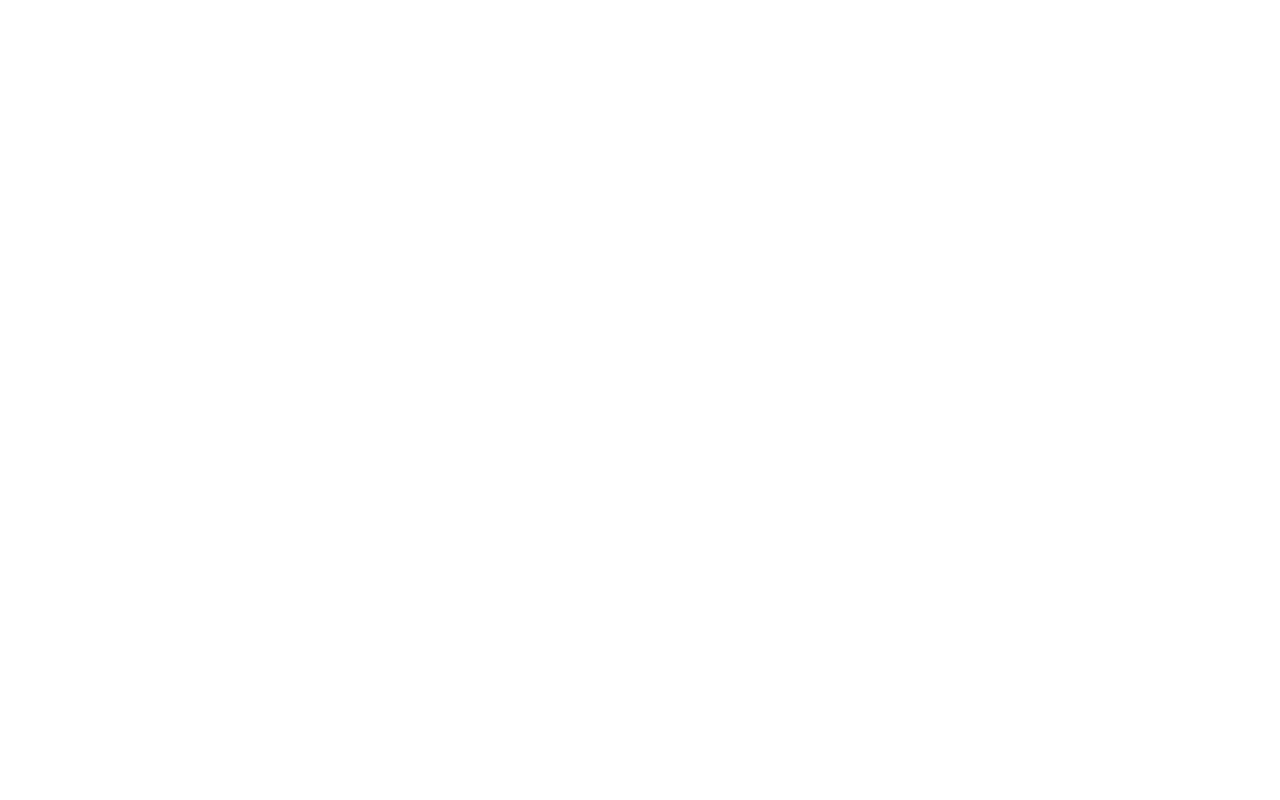
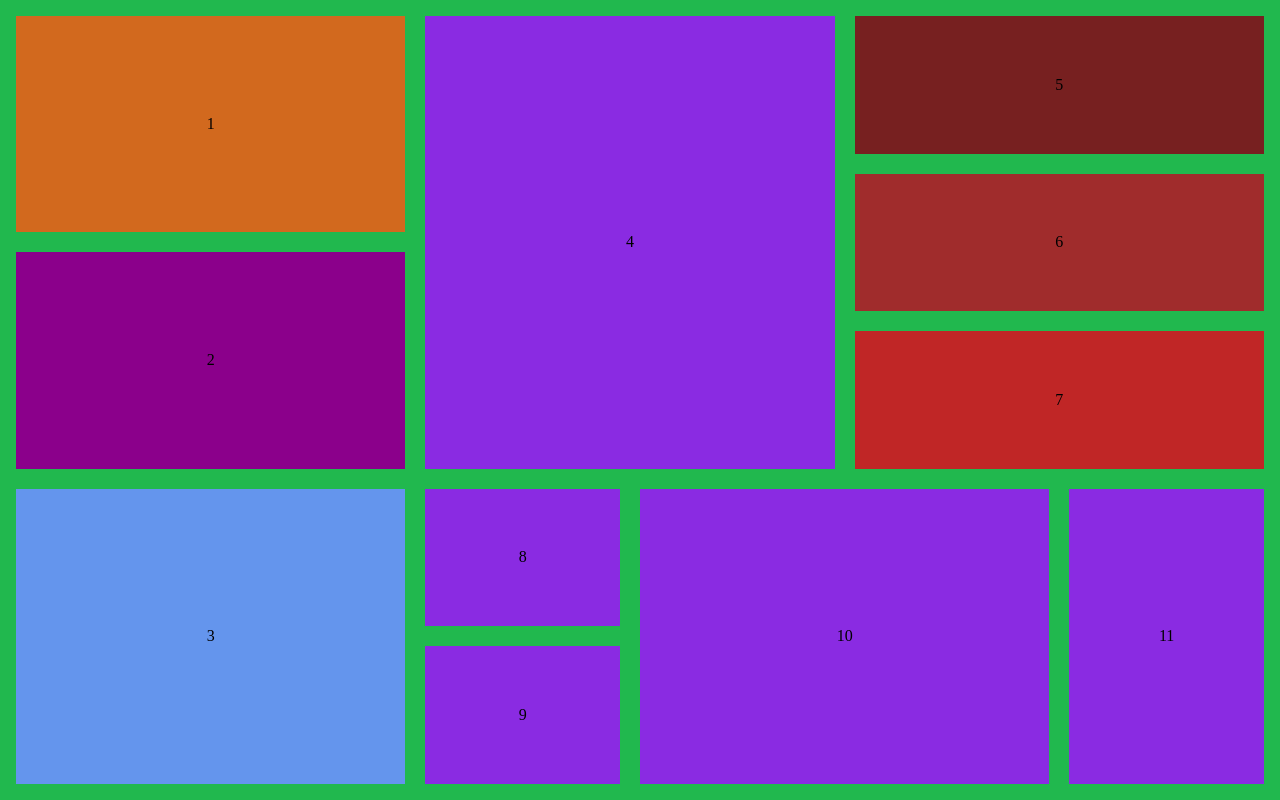
Before and after one commit to TomLindblad/Grid, a plain HTML site: page index.html in a window 1280 px wide. Drawn offline with nearby package versions, Linux system fonts and the light colour scheme.

Commit message:
added styles & html

```diff
--- a/index.html
+++ b/index.html
@@ -3,9 +3,23 @@
 <head>
     <meta charset="UTF-8">
     <meta name="viewport" content="width=device-width, initial-scale=1.0">
+    <link rel="stylesheet" href="https://necolas.github.io/normalize.css/latest/normalize.css">
+    <link rel="stylesheet" href="styles/styles.css">
     <title>Assignment 10 - Grid</title>
 </head>
 <body>
-
+    <section class="main-container">
+        <div class="grid-object one">1</div>
+        <div class="grid-object two">2</div>
+        <div class="grid-object three">3</div>
+        <div class="grid-object four">4</div>
+        <div class="grid-object five">5</div>
+        <div class="grid-object six">6</div>
+        <div class="grid-object seven">7</div>
+        <div class="grid-object eight">8</div>
+        <div class="grid-object nine">9</div>
+        <div class="grid-object ten">10</div>
+        <div class="grid-object eleven">11</div>
+    </section>
 </body>
 </html>
--- /dev/null
+++ b/styles/styles.css
@@ -0,0 +1,74 @@
+.main-container{
+    background-color: rgb(33, 184, 78);
+    box-sizing: border-box;
+    width: 100%;
+    height: 100vh;
+    padding: 2vh;
+    display: grid;
+    gap: 2.5vh;
+    grid-template-columns: 2fr 1fr 1fr 1fr 1fr;
+    grid-template-rows: 1fr 1fr 1fr 1fr 1fr 1fr 1fr 1fr 1fr 1fr;
+}
+
+.grid-object{
+
+    background-color: blueviolet;
+    display: flex;
+    justify-content: center;
+    align-items: center;
+}
+
+.one{
+    grid-area: 1 / 1 / 4 / 2;
+    background-color: chocolate;
+}
+
+.two{
+    grid-area: 4 / 1 / 7 / 2;
+    background-color: darkmagenta;
+}
+
+.three{
+    grid-area: 7 / 1 / 11 / 2;
+    background-color: cornflowerblue;
+}
+
+.four{
+    grid-area: 1 / 2 / 7 / 4;
+}
+
+.five{
+    grid-area: 1 / 4 / 3 / 6;
+    background-color: rgb(119, 32, 32);
+}
+
+.six{
+    grid-area: 3 / 4 / 5 / 6;
+    background-color: rgb(160, 44, 44);
+}
+
+.seven{
+    grid-area: 5 / 4 / 7 / 6;
+    background-color: rgb(192, 38, 38);
+}
+
+.eight{
+    grid-area: 7 / 2 / 9 / 3;
+}
+
+.nine{
+    grid-area: 9 / 2 / 11 / 3;
+}
+
+.ten{
+    grid-column: 3 / 5;
+    grid-row: 7 / 11;
+}
+
+.eleven{
+    grid-column-start: 5;
+    grid-column-end: 6;
+
+    grid-row-start: 7;
+    grid-row-end: 11;
+}
```
